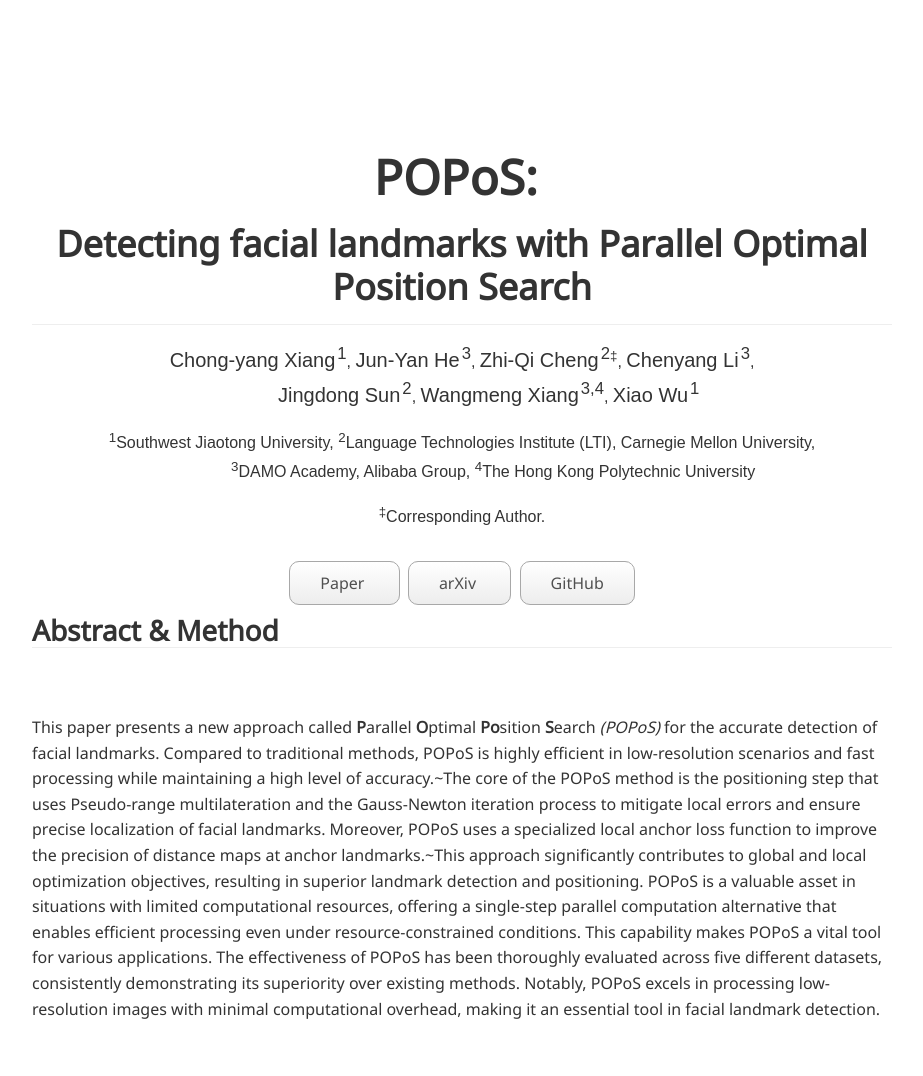
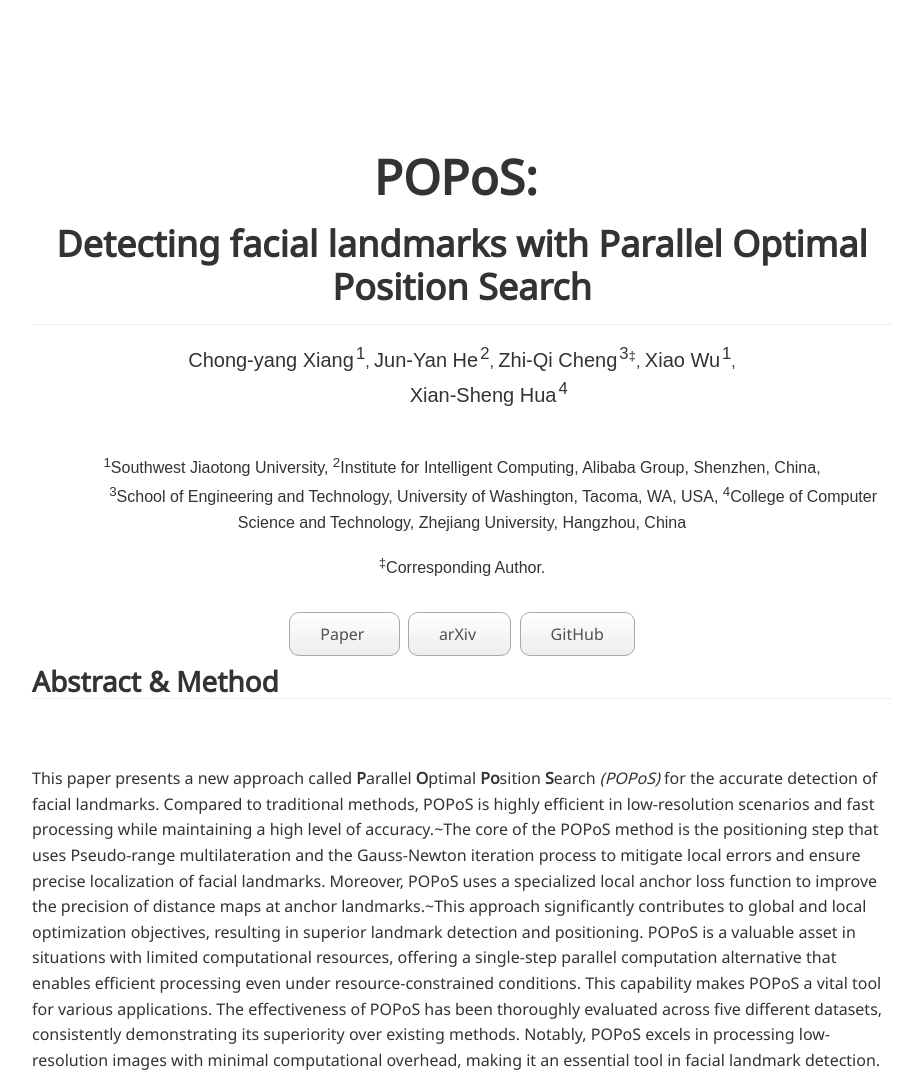
Before and after one commit to teslatasy/POPoS, a plain HTML site: page index.html in a window 1280 px wide. Shown: the top 1076 px of the page, without its empty margins (178-1101 px from the left). Drawn offline with Linux system fonts and the light colour scheme; some icons are missing; a web font is replaced by a local one.

Commit message:
aaaipage

```diff
--- a/index.html
+++ b/index.html
@@ -1977,12 +1977,12 @@
             <h1 id='POPoS:Detecting facial landmarks with Parallel Optimal Position Search'>
                 <p align="center"><font size="16">POPoS: </font></p><p align="center">Detecting facial landmarks with Parallel Optimal Position Search</p></h1>
             <div class="is-size-5 publication-authors">
-            <p align="center"><span class="author" data-institution="1">Chong-yang Xiang</span>, <span class="author" data-institution="3">Jun-Yan He</span>, <span class="author" data-institution="2">Zhi-Qi Cheng</span><sup>&Dagger;</sup>, <span class="author" data-institution="3">Chenyang Li</span>,
-            <span class="author" data-institution="2">Jingdong Sun</span>, <span class="author" data-institution="3,4">Wangmeng Xiang</span>, <span class="author" data-institution="1">Xiao Wu</span></p>
+            <p align="center"><span class="author" data-institution="1">Chong-yang Xiang</span>, <span class="author" data-institution="2">Jun-Yan He</span>, <span class="author" data-institution="3">Zhi-Qi Cheng</span><sup>&Dagger;</sup>, <span class="author" data-institution="1">Xiao Wu</span>,
+            <span class="author" data-institution="4">Xian-Sheng Hua</span>
             </div>
             <div class="is-size-5 publication-authors">
-              <p align="center"><sup>1</sup>Southwest Jiaotong University, <sup>2</sup>Language Technologies Institute (LTI), Carnegie Mellon University,
-              <sup>3</sup>DAMO Academy, Alibaba Group, <sup>4</sup>The Hong Kong Polytechnic University</p><p align="center"><sup>&Dagger;</sup>Corresponding Author.
+              <p align="center"><sup>1</sup>Southwest Jiaotong University, <sup>2</sup>Institute for Intelligent Computing, Alibaba Group, Shenzhen, China,
+              <sup>3</sup>School of Engineering and Technology, University of Washington, Tacoma, WA, USA, <sup>4</sup>College of Computer Science and Technology, Zhejiang University, Hangzhou, China</p><p align="center"><sup>&Dagger;</sup>Corresponding Author.
               </p>
             </div>
             <div class="column has-text-centered" align="center">
```
